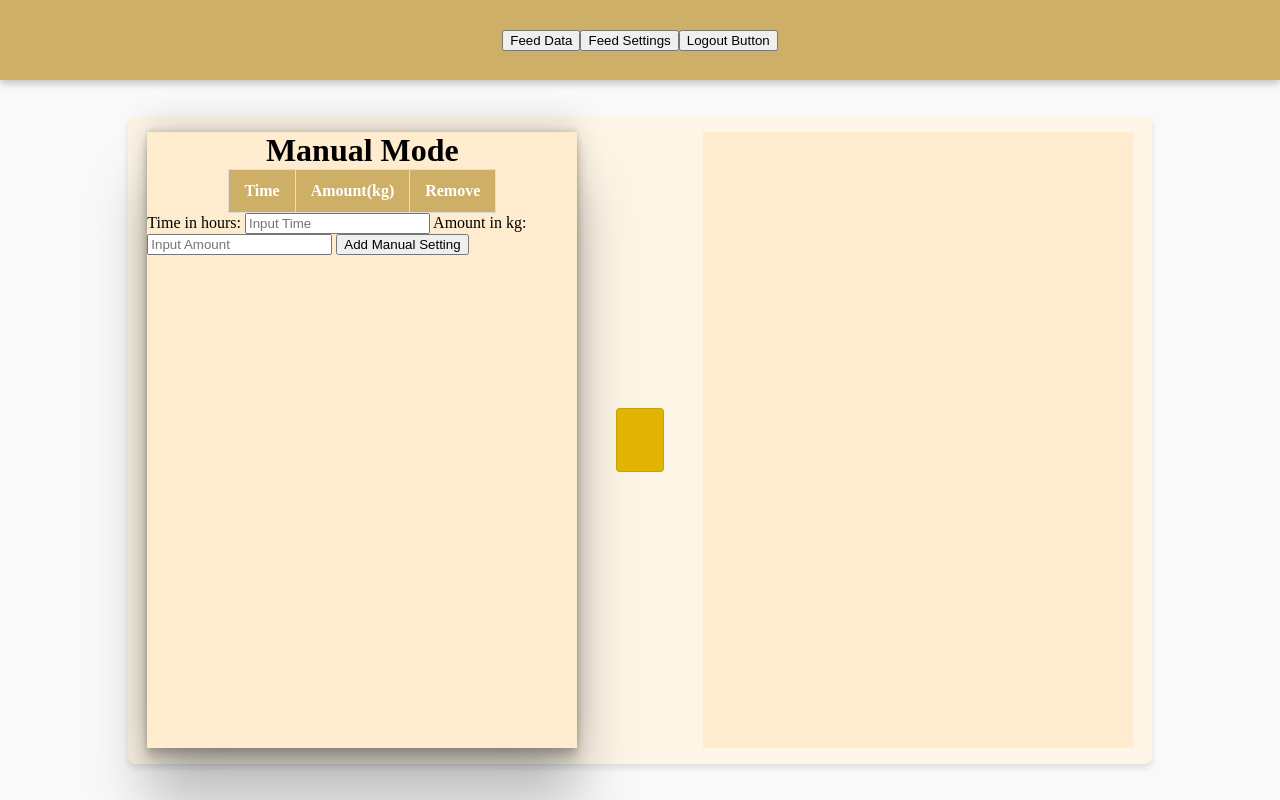
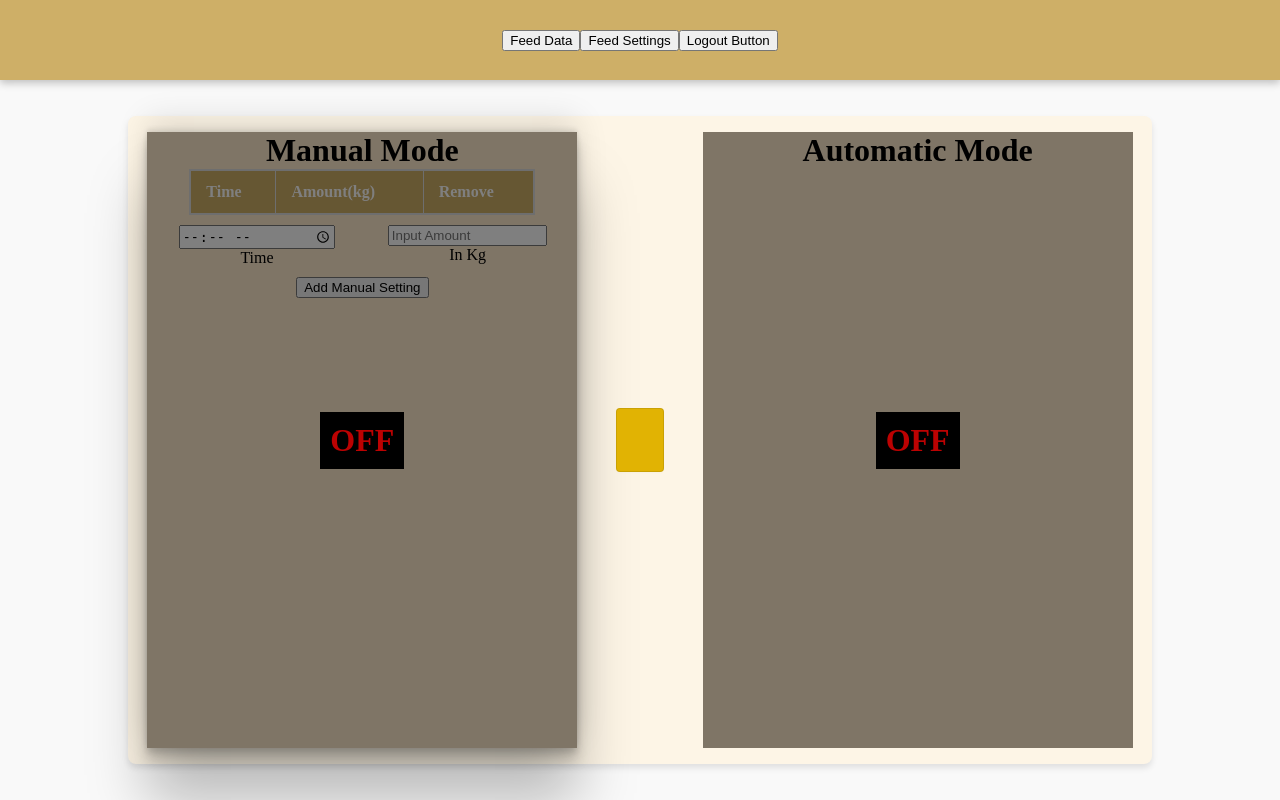
Before and after one commit to seanMooney1996/feedmypuppy, a Flask app: template flask_app/templates/settings.html in a window 1280 px wide. Run offline with Flask 3, Linux system fonts and the light colour scheme; the template is opened without the code that fills it, so the values that code supplies are empty.

Commit message:
Disabled setting is covered When either automatic or manual is disabled, there is now a opaque cover to show it's off

```diff
--- a/flask_app/static/js/settings.js
+++ b/flask_app/static/js/settings.js
@@ -16,22 +16,33 @@ function setUIMode(mode){
     if (mode == "automatic") {
         otherContainer = document.querySelector('#manual-container');
         otherSwitch =  document.querySelector('#switchmanual');
+        otherCover = document.querySelector('#manualCover');
     } else {
         otherContainer = document.querySelector('#automatic-container');
         otherSwitch =  document.querySelector('#switchautomatic');
+        otherCover = document.querySelector('#automaticCover');
     }
     const currentSwitch =  document.querySelector('#switch'+mode);
     const selectedMode = document.querySelector('#'+mode+'-container');
+    const selectedCover = document.querySelector('#'+mode+'Cover');
     selectedMode.classList.add('highlighted');
     otherContainer.classList.remove('highlighted')
     currentSwitch.style.display = "block";
     otherSwitch.style.display = "none";
+    otherCover.style.display="flex";
+    selectedCover.style.display = "none";
 }
 
 function loadSettingsTable(settings) {
     console.log("Settings in function ->", settings);
+    settings.manual_settings.forEach((element, index) => {
+      addSettingsTableRow(element,index)
+    });
+}
+
+
+function addSettingsTableRow(element,index){
   const settingsBody = document.querySelector('#settingsTableBody');
-    settings.manual_settings.forEach((element, index) => {
   const row = `
   <tr>
     <td>${element.hour}</td>
@@ -40,7 +51,6 @@ function loadSettingsTable(settings) {
   </tr>
   `;
   settingsBody.insertAdjacentHTML('beforeend', row);
-    });
 }
 
 async function addManualSetting(){
@@ -65,6 +75,14 @@ async function addManualSetting(){
           body: JSON.stringify({amount,time})
         });
         if (response.ok) {
+          const settingsBody = document.querySelector('#settingsTableBody');
+          const lastRow = settingsBody.lastElementChild;
+          const newIndex = settingsBody.rows ? settingsBody.rows.length : settingsBody.children.length;
+          console.log("Last row:", lastRow);
+          let element = {};
+          element['hour'] = time;
+          element['amount'] = amount;
+          addSettingsTableRow(element, newIndex);
             timeInputField.value= 0;
             amountInputField.value= 0.5;
             console.log("Successful add")
--- a/flask_app/static/styles/settings.css
+++ b/flask_app/static/styles/settings.css
@@ -9,10 +9,14 @@
     align-items: center;
     justify-content: space-around;
 }
-.modeContainer{
-    width: 42%;
-    height: 95%;
-    background-color: blanchedalmond;
+.modeContainer {
+  position: relative;
+  width: 42%;
+  height: 95%;
+  background-color: blanchedalmond;
+  display: flex;
+  align-items: center;
+  justify-content: center;
 }
 .highlighted {
     box-shadow: rgba(0, 0, 0, 0.25) 0px 54px 55px, rgba(0, 0, 0, 0.12) 0px -12px 30px, rgba(0, 0, 0, 0.12) 0px 4px 6px, rgba(0, 0, 0, 0.17) 0px 12px 13px, rgba(0, 0, 0, 0.09) 0px -3px 5px;
@@ -23,13 +27,57 @@
     object-fit: contain;
 }
 .modeContainerInner {
+    position: relative;
     display: flex;
     flex-direction: column;
     align-content: center;
     align-items: center;
+    width:100%;
+    height:100%;
 }
 .settingsTable{
   max-width:80%;
+  max-height:60%;
+  max-height:60%;
+  width:80%;
+  overflow-x: auto;
+  overflow-y: auto;
+  border: 1px solid #ddd;
+}
+.settingsTable table{
+  border-collapse: collapse;
+}
+.coverSettings {
+  position: absolute;
+  display: flex;
+  top: 0;
+  left: 0;
+  width: 100%;
+  height: 100%;
+  background-color: rgba(0, 0, 0, 0.5);
+  z-index: 10;
+  align-items: center;
+  justify-content: center;
+}
+.OffText {
+  color: rgb(188, 2, 2);
+  size:25px;
+  padding:10px;
+}
+.offTextContainer{
+  background-color: black;
+}
+#settingsInput {
+  margin-top:10px;
+  display: flex;
+  flex-direction: row;
+  justify-content: space-around;
+  flex-wrap: wrap;
+}
+.settingInputInner{
+  display: flex;
+    flex-direction: column;
+    align-items: center;
 }
 
 /* https://getcssscan.com/css-box-shadow-examples border taken from here */
--- a/flask_app/templates/settings.html
+++ b/flask_app/templates/settings.html
@@ -23,6 +23,10 @@
 <div class="content-container">
     <div class="settingsContainer">
         <div class="modeContainer highlighted" id="automatic-container">
+            <div class="coverSettings" id="manualCover">
+                <div class="offTextContainer"><h1 class="OffText">OFF</h1></div>
+
+            </div>
             <div class="modeContainerInner">
                 <h1>Manual Mode</h1>
                 <div class="settingsTable">
@@ -39,12 +43,16 @@
                         </tbody>
                     </table>
                 </div>
-                <div id="settingsInput">
-                    <label for="timeInput">Time in hours:</label>
-                    <input type="number" id="timeInput" placeholder="Input Time"></input>
-                    <label for="amount">Amount in kg:</label>
-                    <input type="number" id="amountInput" placeholder="Input Amount"></input>
-                    <button onclick="addManualSetting()">Add Manual Setting</button>
+                <div id="settingsInput" >
+                    <div style="width:45%;"  class="settingInputInner">
+                        <input type="time" id="timeInput" placeholder="Input Time" style="width:80%"></input>
+                        <label for="amount">Time</label>
+                    </div>
+                    <div style="width:45%;" class="settingInputInner">
+                    <input type="number" id="amountInput" placeholder="Input Amount"  style="width:80%"></input>
+                    <label for="amount">In Kg</label>
+                    </div>
+                    <button style="margin-top:10px;" onclick="addManualSetting()">Add Manual Setting</button>
                 </div>
             </div>
         </div>
@@ -53,7 +61,12 @@
             <img src="../static/switchRight.png" class="switchImg" id="switchmanual" style="display:none"/>
         </button>
         <div  class="modeContainer" id="manual-container">
-
+            <div class="coverSettings" id="automaticCover">
+                <div class="offTextContainer"><h1 class="OffText">OFF</h1></div>
+            </div>
+            <div class="modeContainerInner">
+                <h1>Automatic Mode</h1>
+            </div>
         </div>
     </div>
 </div>
```
Lines whose indentation alone changed are shown as unchanged.
